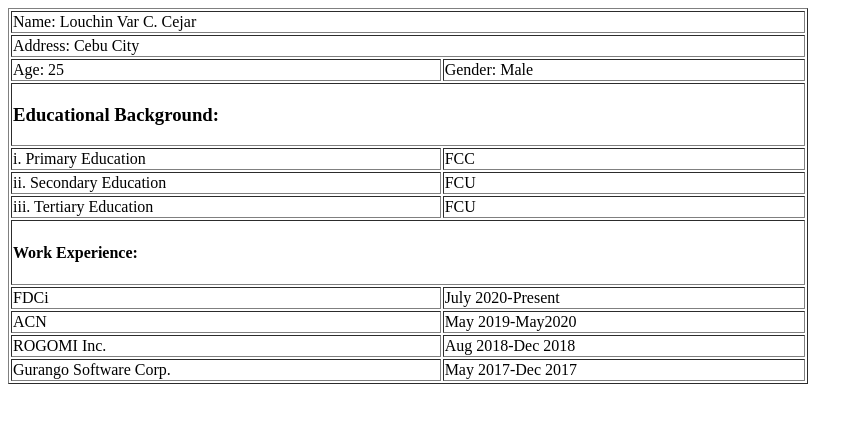
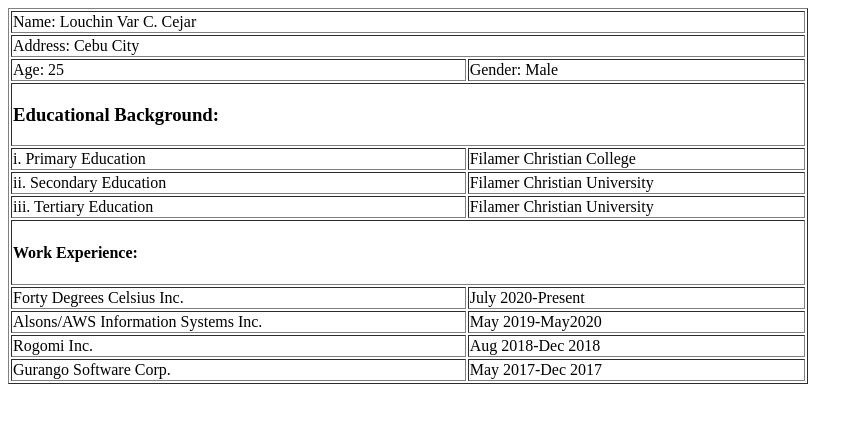
Before and after one commit to fdclouchin/FDCI_WEBDEV, a PHP site: page /resume.php in a window 1280 px wide. Shown: the top 423 px of the page, without its empty margins (0-863 px from the left). Run offline with PHP 8.4, Linux system fonts and the light colour scheme.

Commit message:
master: update resume & chessboardmain

```diff
--- a/html_ex1/resume.php
+++ b/html_ex1/resume.php
@@ -34,17 +34,17 @@
 
         <tr>
             <td colspan="1">i. Primary Education</td>
-            <td colspan="1">FCC</td>
+            <td colspan="1">Filamer Christian College</td>
         </tr>
 
         <tr>
             <td colspan="1">ii. Secondary Education</td>
-            <td colspan="1">FCU</td>
+            <td colspan="1">Filamer Christian University</td>
         </tr>
 
         <tr>
             <td colspan="1">iii. Tertiary Education</td>
-            <td colspan="1">FCU</td>
+            <td colspan="1">Filamer Christian University</td>
         </tr>
 
         <tr>
@@ -53,15 +53,15 @@
             </td>
         </tr>
         <tr>
-            <td colspan="1">FDCi</td>
+            <td colspan="1">Forty Degrees Celsius Inc.</td>
             <td colspan="1">July 2020-Present</td>
         </tr>
         <tr>
-            <td colspan="1">ACN</td>
+            <td colspan="1">Alsons/AWS Information Systems Inc.</td>
             <td colspan="1">May 2019-May2020</td>
         </tr>
         <tr>
-            <td colspan="1">ROGOMI Inc.</td>
+            <td colspan="1">Rogomi Inc.</td>
             <td colspan="1">Aug 2018-Dec 2018</td>
         </tr>
         <tr>
```
Also changed, not shown: html_ex1/chessboardmain.php (+5 -4 lines).
